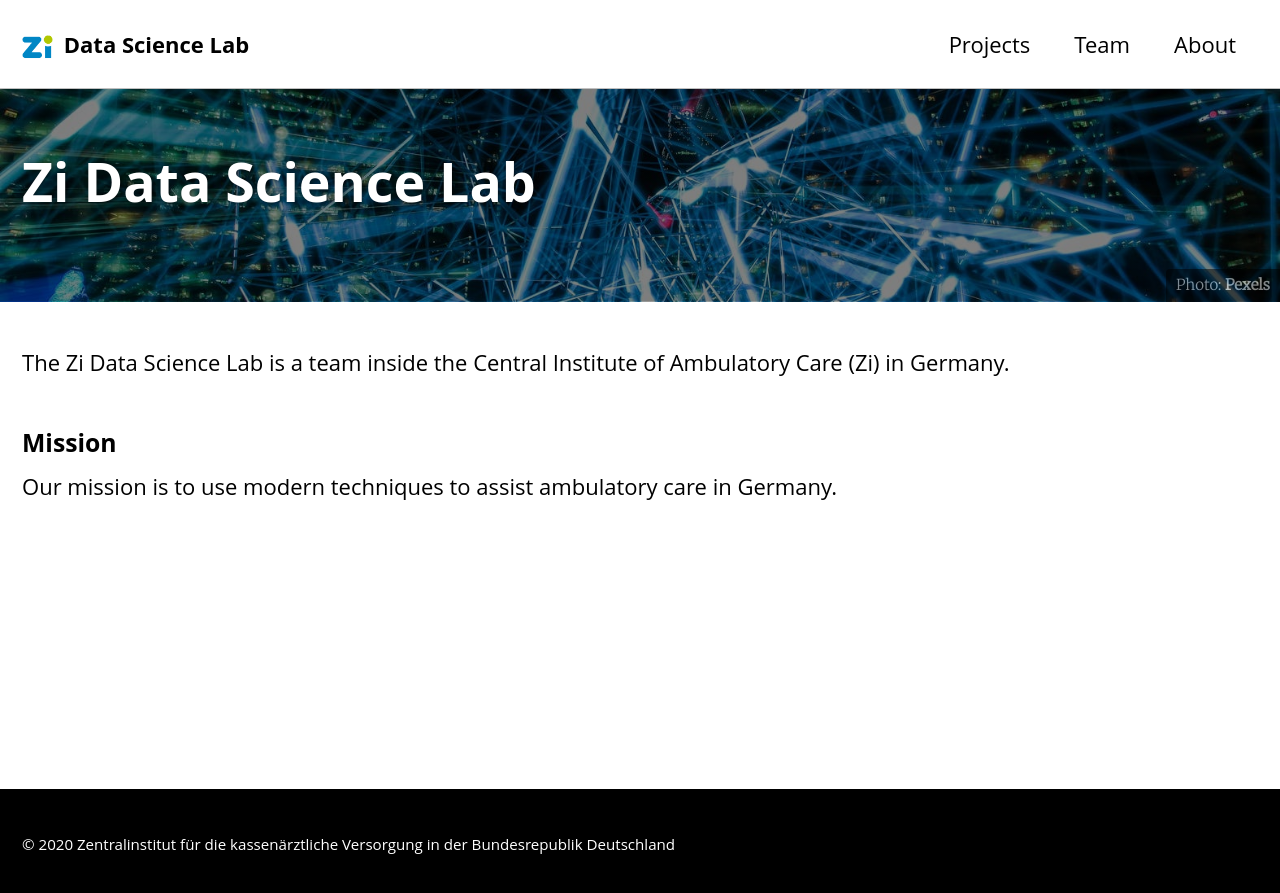
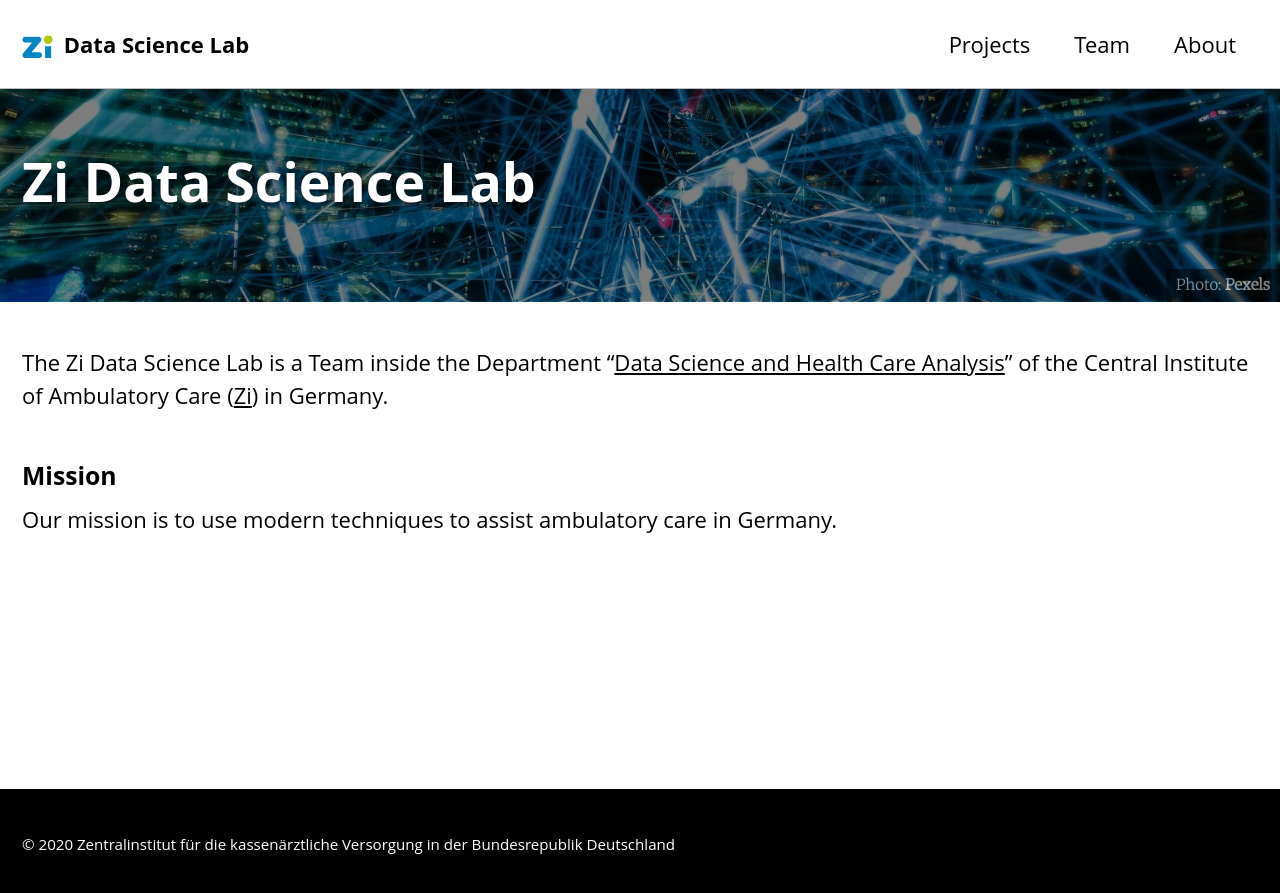
Before and after one commit to zidatalab/zidatalab.github.io, a Jekyll site: the page built from _pages/Home.md, in a window 1280 px wide. Shown: the top 893 px of the page. Built offline with Jekyll 4.4.1, drawn with Linux system fonts in a browser that asks for light colours; cached includes are drawn as plain includes; nearby versions of some CDN libraries.

Commit message:
Update Home.md

```diff
--- a/_pages/Home.md
+++ b/_pages/Home.md
@@ -9,7 +9,7 @@ excerpt:
 
 ---
 
-The Zi Data Science Lab is a team inside the Central Institute of Ambulatory Care (Zi) in Germany.
+The Zi Data Science Lab is a Team inside the Department "[Data Science and Health Care Analysis](https://www.zi.de/das-zi/fachbereiche/data-science-und-versorgungsanalysen)" of the Central Institute of Ambulatory Care ([Zi](https://www.zi.de)) in Germany.
 
 ### Mission
 
```
